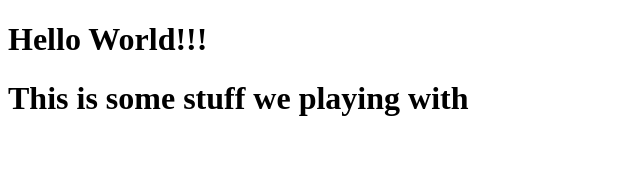
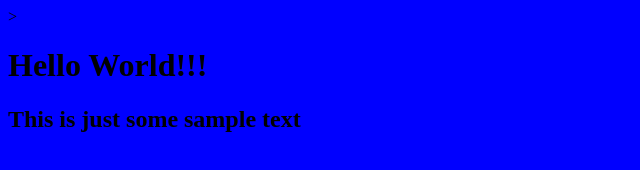
Before and after one commit to NdzeRegina/MyFirstProject, a plain HTML site: page index.html in a window 1280 px wide. Shown: the whole page, without its empty margins (0-640 px from the left). Drawn offline with Linux system fonts and the light colour scheme.

Commit message:
added a background color to the file

```diff
--- a/index.html
+++ b/index.html
@@ -6,10 +6,10 @@
     <meta name="viewport" content="width=device-width, initial-scale=1.0">
     <title>My First Project</title>
 </head>
-<body>
+<body  style="background-color:blue;"></body>>
     <h1>
         Hello World!!!
     </h1>
-    <h1>This is some stuff we playing with</h1>
+    <h2>This is just some sample text</h2>
 </body>
 </html>
```
